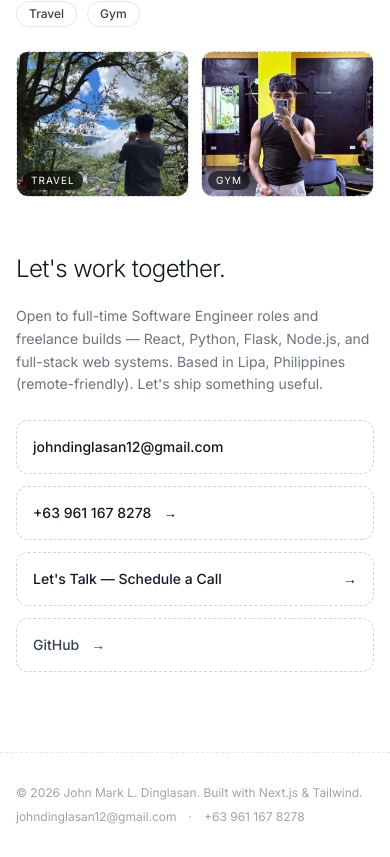
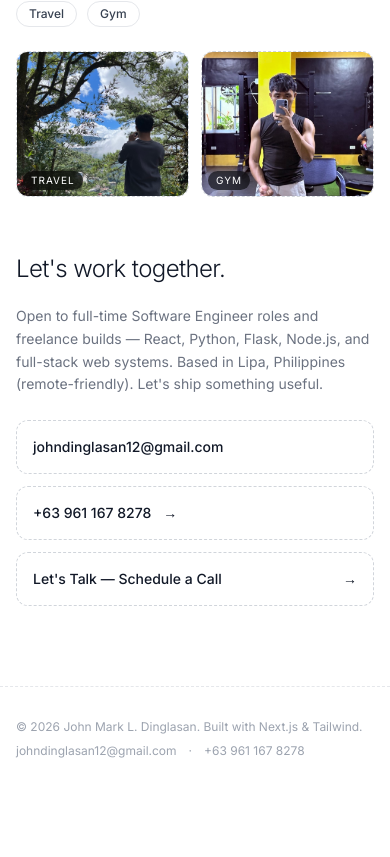
Before and after one commit to Jayem09/portfolio, a Next.js app: page / in a window 390 px wide. Shown: the part 4529-5386 px from the top of the page. After the commit the page ends 5320 px from the top, so only its background shows below. Built offline with nearby package versions, Linux system fonts and the light colour scheme; no server answers.

Commit message:
feat: remove GitHub link from Contact (keep Email/Phone/Calendly)

```diff
--- a/components/sections/Contact.tsx
+++ b/components/sections/Contact.tsx
@@ -15,9 +15,6 @@ export default function Contact() {
           <a href={contact.calendly} target="_blank" rel="noopener noreferrer" className="flex items-center gap-3 rounded-xl border border-dashed border-gray-300 dark:border-gray-700 p-4 hover:bg-gray-50 dark:hover:bg-white/5 transition-colors bg-white dark:bg-ink text-sm font-medium text-gray-900 dark:text-white bg-ink/5 dark:bg-white/5">
             <span className="flex-1">Let&apos;s Talk — Schedule a Call</span> <span aria-hidden>→</span>
           </a>
-          <a href={contact.github} target="_blank" rel="noopener noreferrer" className="flex items-center gap-3 rounded-xl border border-dashed border-gray-300 dark:border-gray-700 p-4 hover:bg-gray-50 dark:hover:bg-white/5 transition-colors bg-white dark:bg-ink text-sm font-medium text-gray-700 dark:text-gray-300">
-            GitHub <span aria-hidden>→</span>
-          </a>
         </div>
       </div>
     </section>
```
